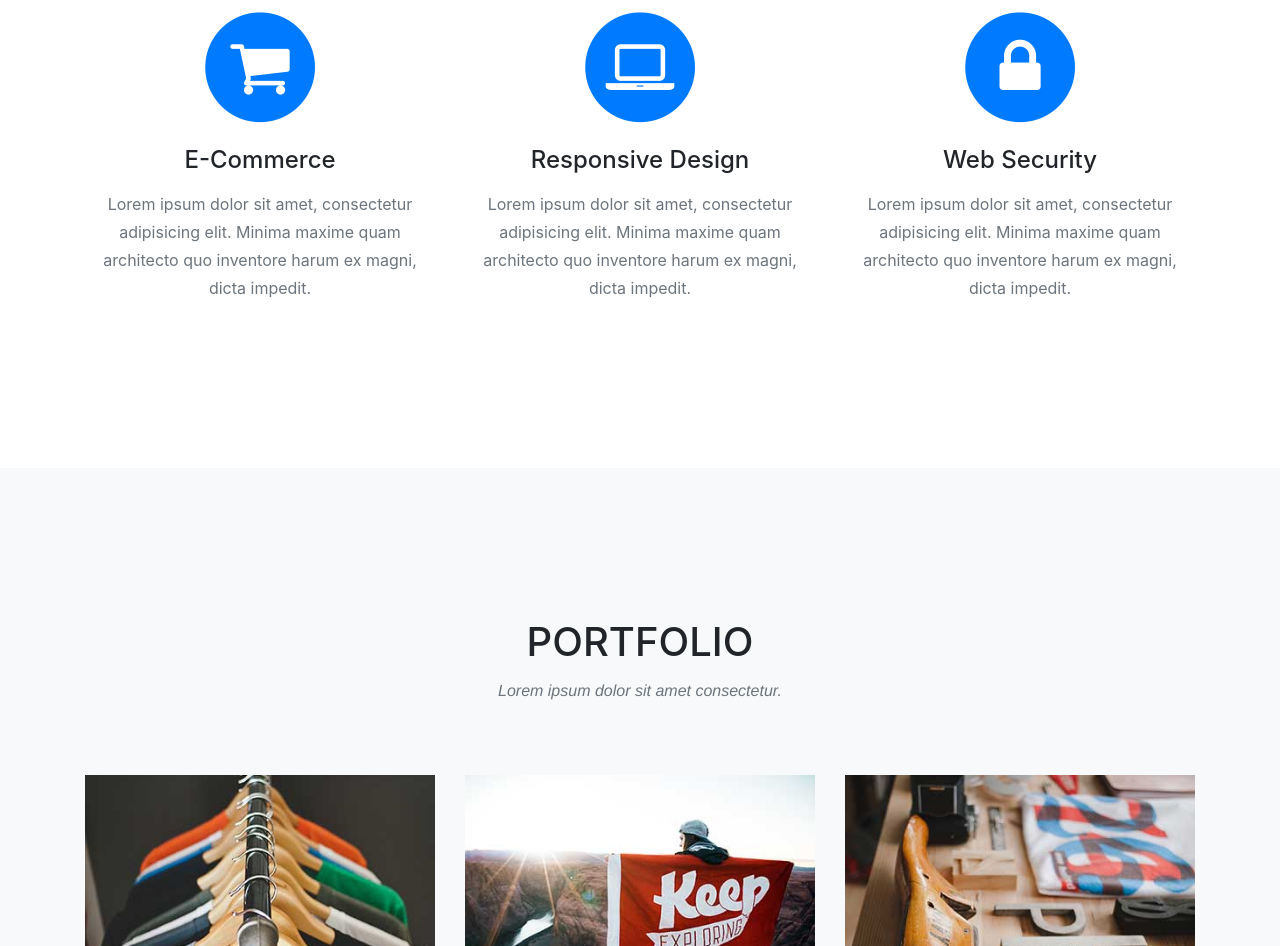
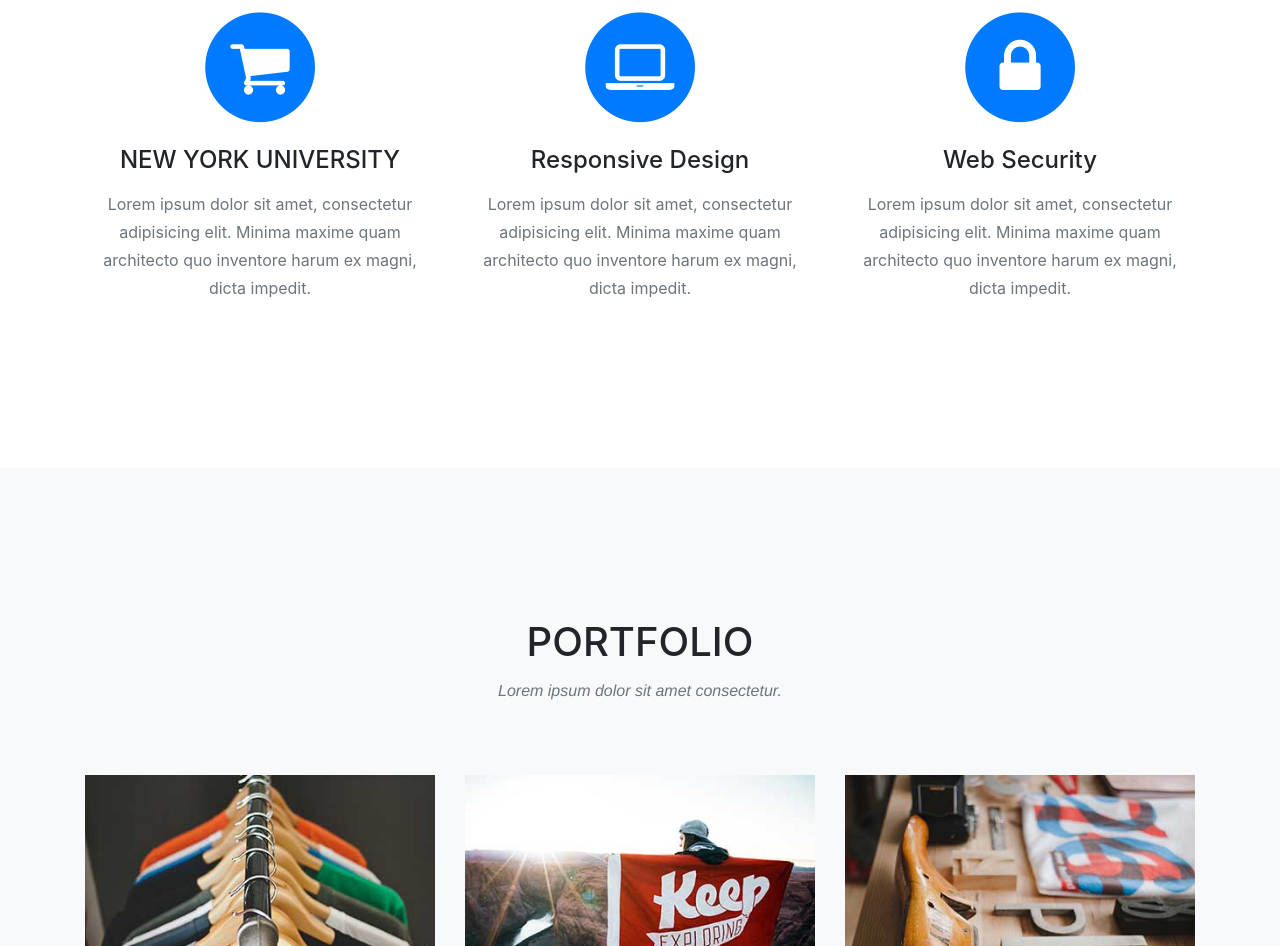
Before and after one commit to darshildpatel/darshildpatel.github.io, a website with bundled scripts: page index.html in a window 1280 px wide. Shown: the part 1032-1978 px from the top of the page. Built offline with nearby package versions, Linux system fonts and the light colour scheme; a web font is replaced by a local one.

Commit message:
Update index.html

```diff
--- a/index.html
+++ b/index.html
@@ -83,7 +83,7 @@
               <i class="fa fa-circle fa-stack-2x text-primary"></i>
               <i class="fa fa-shopping-cart fa-stack-1x fa-inverse"></i>
             </span>
-            <h4 class="service-heading">E-Commerce</h4>
+            <h4 class="service-heading">NEW YORK UNIVERSITY</h4>
             <p class="text-muted">Lorem ipsum dolor sit amet, consectetur adipisicing elit. Minima maxime quam architecto quo inventore harum ex magni, dicta impedit.</p>
           </div>
           <div class="col-md-4">
```
